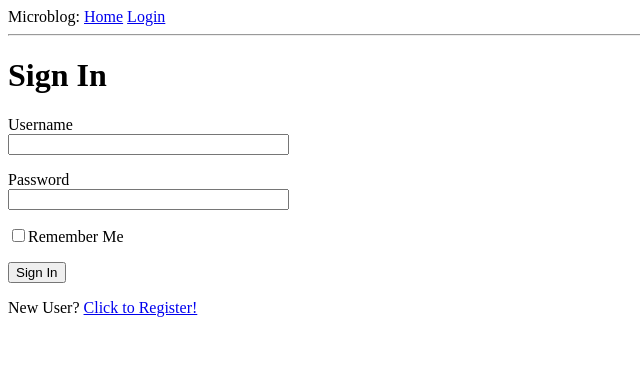
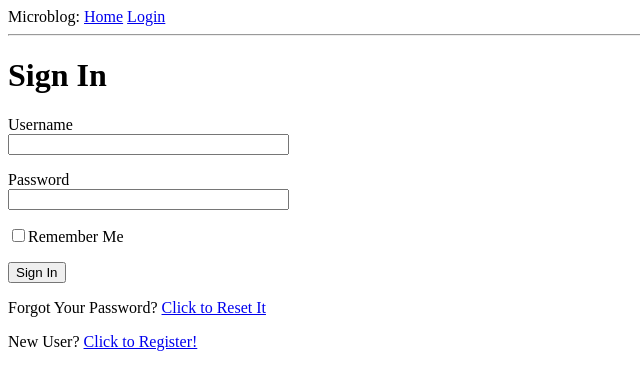
Before and after one commit to JosephPB/flask_projects, a Flask app: page /login in a window 1280 px wide. Shown: the top 390 px of the page, without its empty margins (0-640 px from the left). Run offline with Flask 2, Linux system fonts and the light colour scheme.

Commit message:
chapter 10 under development

```diff
--- a/microblog/app/forms.py
+++ b/microblog/app/forms.py
@@ -52,3 +52,7 @@ class PostForm(FlaskForm):
     post = TextAreaField('Say something', validators = [
             DataRequired(), Length(min=1, max=140)])
     submit = SubmitField('Submit')
+
+class ResetPasswordRequestForm(FlaskForm):
+    email = StringField('Email', validators=[DataRequired(), Email()])
+    submit = SubmitField('Request Password Reset')
--- a/microblog/app/routes.py
+++ b/microblog/app/routes.py
@@ -2,7 +2,8 @@ from datetime import datetime
 from flask import render_template, flash, redirect, url_for, request
 from werkzeug.urls import url_parse
 from app import app, db
-from app.forms import LoginForm, RegistrationForm, EditProfileForm, PostForm
+from app.forms import LoginForm, RegistrationForm, EditProfileForm, PostForm, ResetPasswordRequestForm
+from app.email import send_password_reset_email
 from flask_login import current_user, login_user, logout_user, login_required
 from app.models import User, Post
 
@@ -181,3 +182,18 @@ def explore():
     # since this page will look a lot like the index page, use the index page as a template to render, but do not want the blog post form and so do not pass this argument
     return render_template("index.html", title='Explore', posts=posts.items,
                           next_url=next_url, prev_url=prev_url)
+
+@app.route('/reset_password_request', methods=['GET', 'POST'])
+def reset_password_request():
+    if current_user.is_authenticated:
+        return redirect(url_for('index'))
+    form = ResetPasswordRequestForm()
+    if form.validate_on_submit():
+        user = User.query.filter_by(email=form.email.data).first()
+        if user:
+            send_password_reset_email(user)
+        # note: flash message about checking email even if it is not found in the database, thus ensuring one cannot query the database for email addresses available
+        flash('Check your email for the instructions to reset your password')
+        return redirect(url_for('login'))
+    return render_template('reset_password_request.html',
+                           title='Reset Password', form=form)
--- a/microblog/app/templates/login.html
+++ b/microblog/app/templates/login.html
@@ -29,6 +29,10 @@
       <p>{{ form.remember_me() }}{{ form.remember_me.label }}</p>
       <p>{{ form.submit() }}</p>
     </form>
+    <p>
+        Forgot Your Password?
+        <a href="{{ url_for('reset_password_request') }}">Click to Reset It</a>
+    </p>
 
     <p>New User? <a href="{{ url_for('register') }}">Click to Register!</a></p>
 {% endblock %}
--- a/microblog/requirements.txt
+++ b/microblog/requirements.txt
@@ -1,7 +1,9 @@
 alembic==1.0.11
+blinker==1.4
 Click==7.0
 Flask==1.0.3
 Flask-Login==0.4.1
+Flask-Mail==0.9.1
 Flask-Migrate==2.5.2
 Flask-SQLAlchemy==2.4.0
 Flask-WTF==0.14.2
@@ -9,6 +11,7 @@ itsdangerous==1.1.0
 Jinja2==2.10.1
 Mako==1.0.12
 MarkupSafe==1.1.1
+PyJWT==1.7.1
 python-dateutil==2.8.0
 python-dotenv==0.10.3
 python-editor==1.0.4
```
